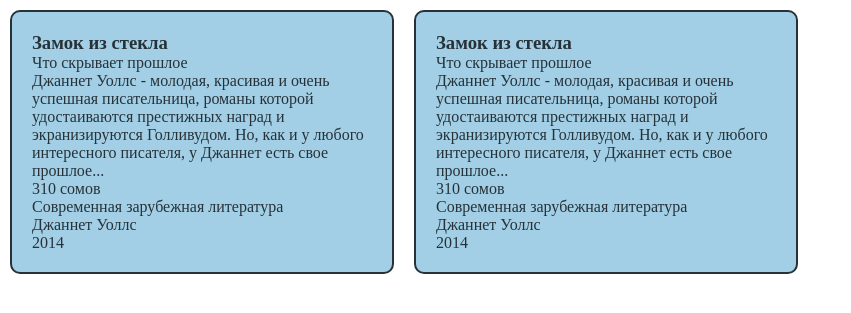
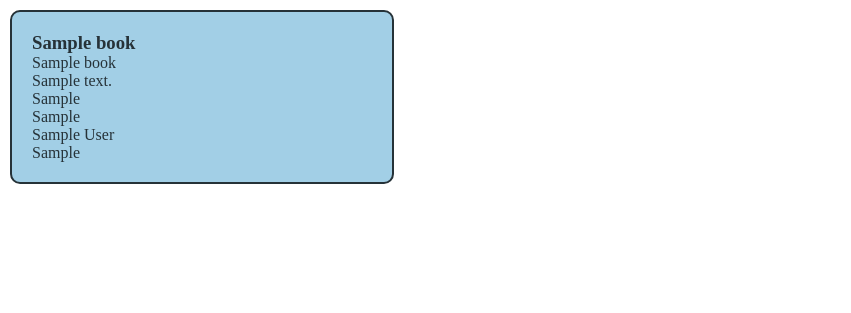
Before and after one commit to Talaybekovna/books, a Django app: template main/templates/books_detail.html in a window 1280 px wide. Shown: the top 313 px of the page, without its empty margins (0-851 px from the left). Run offline with Django 3.2, Linux system fonts and the light colour scheme; the template is opened without the code that fills it: values that come from a table or form of the project are taken from there, others are empty; tables that the repository leaves empty hold one stand-in row (values such as "Sample post").

Commit message:
added books detail page

```diff
--- a/books/urls.py
+++ b/books/urls.py
@@ -26,5 +26,6 @@ urlpatterns = [
     path("add-books/", add_books, name="add-books"),
     path("delete/<id>/", delete, name="delete"),
     path("mark/<id>/", mark, name="mark"),
+    path("detail/<id>/", detail, name="detail"),
 ]   + static(settings.STATIC_URL, document_root=settings.STATIC_ROOT) \
     + static(settings.MEDIA_URL, document_root=settings.MEDIA_ROOT)
--- a/main/templates/books.html
+++ b/main/templates/books.html
@@ -42,6 +42,7 @@
 
                 <div class="books_item_footer">
                     <p>{{ books.date }}</p>
+                    <a href="{% url 'detail' books.id %}"><p>Детали</p></a>
                     <div class="action_buttons">
                         {% if books.is_favorites %}
                             <a href="{% url 'mark' books.id %}"><img src="{% static './icons/marked.png' %}" /></a>
--- a/main/templates/books_detail.html
+++ b/main/templates/books_detail.html
@@ -1,3 +1,4 @@
+{% load static %}
 <!DOCTYPE html>
 <html lang="en">
 
@@ -5,34 +6,23 @@
     <meta charset="UTF-8">
     <meta name="viewport" content="width=device-width, initial-scale=1.0">
     <title>Books Detail</title>
-    <link rel="stylesheet" href="./detail.css">
+    <!--<link rel="stylesheet" href="./styles/detail.css">-->
+    <link rel="stylesheet" href="{% static 'styles/detail.css' %}" />
 </head>
 
 <body>
     <div class="detail_container">
+        {% for books in books_list %}
         <div class="books_detail">
-            <h3>Замок из стекла</h3>
-            <p>Что скрывает прошлое</p>
-            <p>Джаннет Уоллс - молодая, красивая и очень успешная писательница, романы которой удостаиваются престижных
-                наград и экранизируются Голливудом. Но, как и у любого интересного писателя, у Джаннет есть свое
-                прошлое...</p>
-            <p>310 сомов</p>
-            <p>Современная зарубежная литература</p>
-            <p>Джаннет Уоллс</p>
-            <p>2014</p>
+            <h3>{{ books.title }}</h3>
+            <p>{{ books.subtitle }}</p>
+            <p>{{ books.description }}</p>
+            <p>{{ books.price }}</p>
+            <p>{{ books.genre }}</p>
+            <p>{{ books.author }}</p>
+            <p>{{ books.year }}</p>
         </div>
-
-        <div class="books_detail">
-            <h3>Замок из стекла</h3>
-            <p>Что скрывает прошлое</p>
-            <p>Джаннет Уоллс - молодая, красивая и очень успешная писательница, романы которой удостаиваются престижных
-                наград и экранизируются Голливудом. Но, как и у любого интересного писателя, у Джаннет есть свое
-                прошлое...</p>
-            <p>310 сомов</p>
-            <p>Современная зарубежная литература</p>
-            <p>Джаннет Уоллс</p>
-            <p>2014</p>
-        </div>
+        {% endfor %}
     </div>
 </body>
 
--- a/main/views.py
+++ b/main/views.py
@@ -37,3 +37,9 @@ def mark(request, id):
     mark_book.is_favorites =True
     mark_book.save()
     return redirect(books)
+
+def detail(request, id):
+    books_list = Books.objects.all()
+    book_detail = Books.objects.get(id=id)
+    book_detail.save()
+    return render(request, "books_detail.html", {"books_list": books_list})
```
